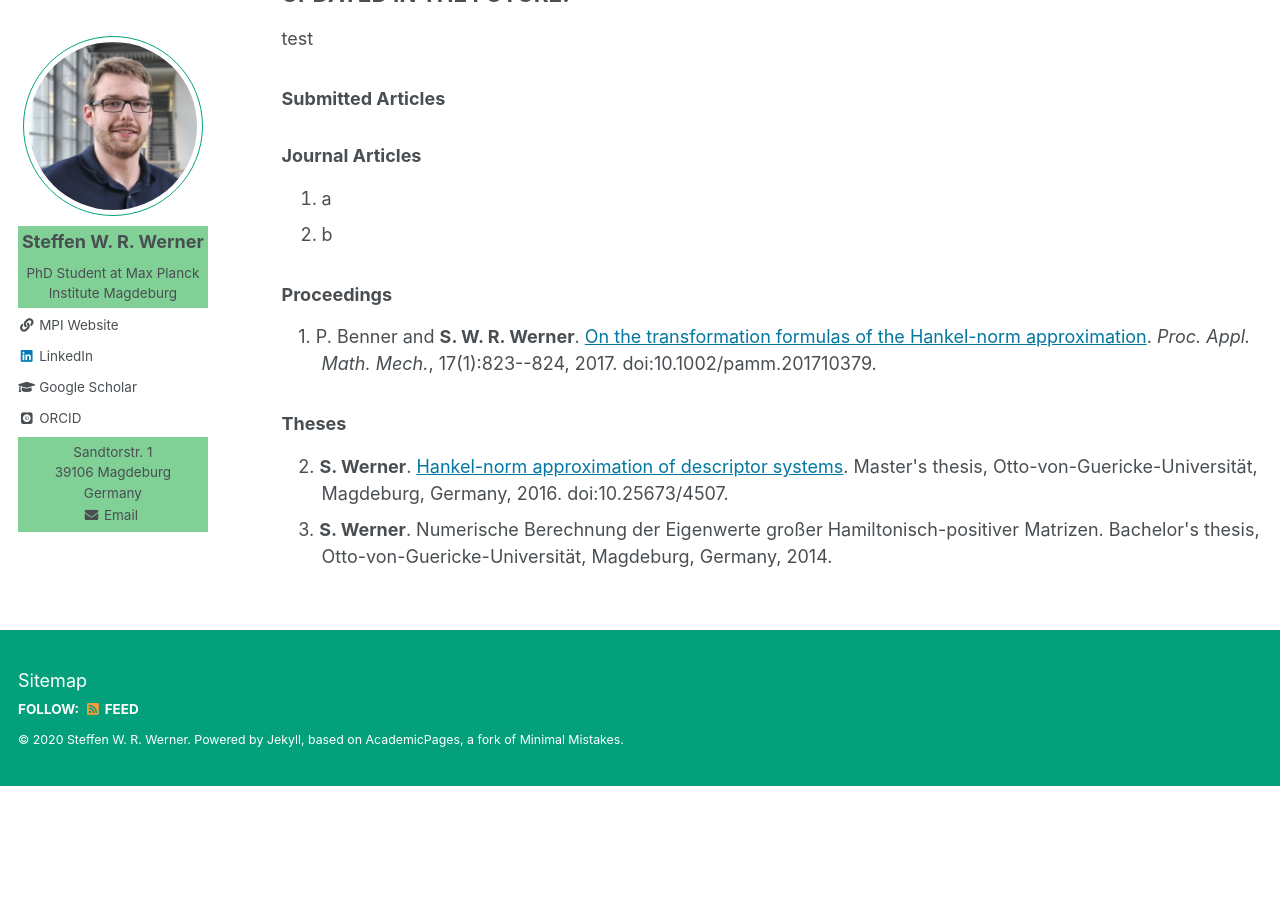
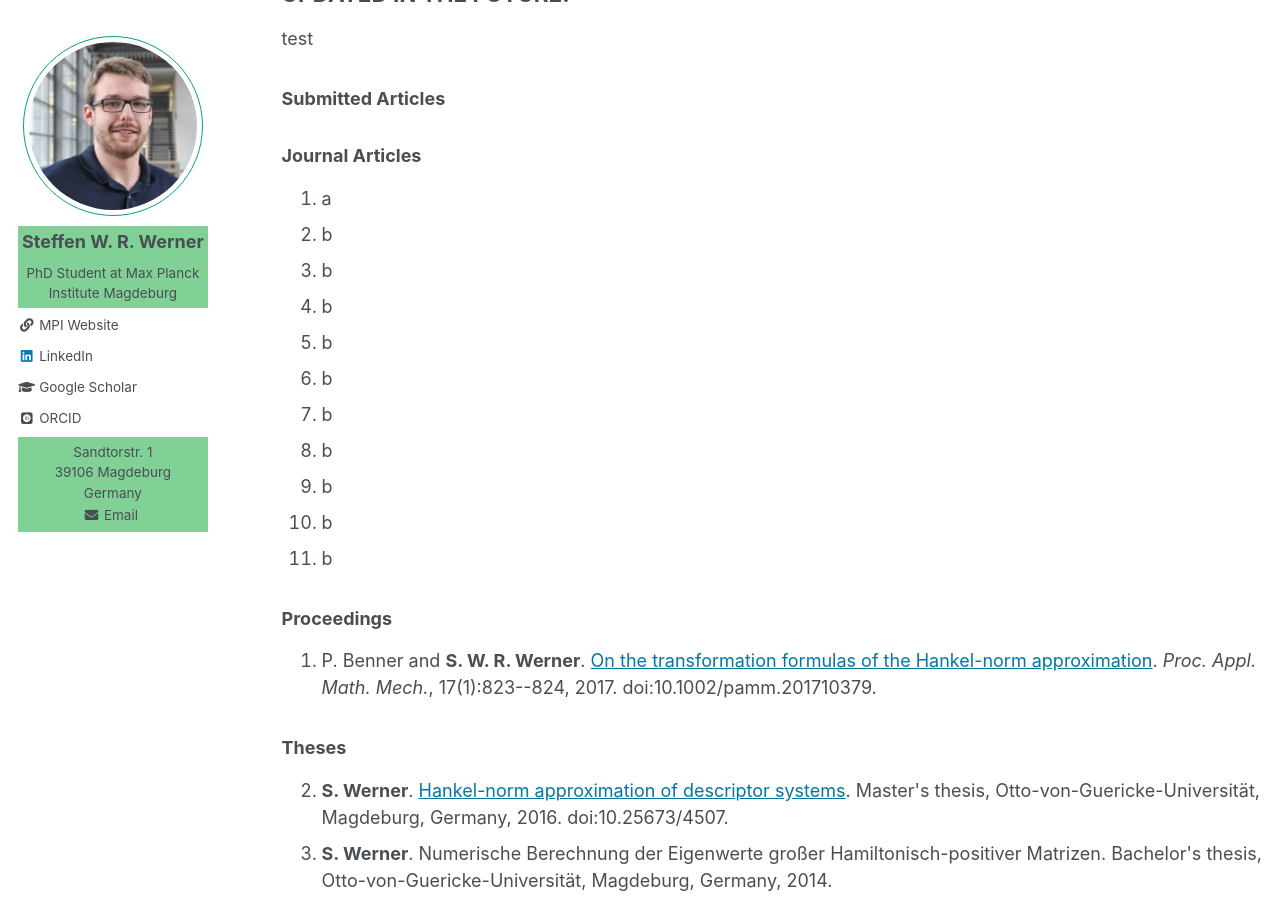
Before and after one commit to ninsteve/ninsteve.github.io, a Jekyll site: the page built from _pages/publications.md, in a window 1280 px wide and 900 px high, scrolled down 407 px. Built offline with Jekyll 4.4.1, drawn with Linux system fonts in a browser that asks for light colours; some web fonts are replaced; before the commit the page ends 1193 px from its top, so only the background shows below that.

Commit message:
Test how larger numbers behave.

```diff
--- a/_pages/publications.md
+++ b/_pages/publications.md
@@ -24,10 +24,19 @@ test
 <ol>
   <li>a</li>
   <li>b</li>
+  <li>b</li>
+  <li>b</li>
+  <li>b</li>
+  <li>b</li>
+  <li>b</li>
+  <li>b</li>
+  <li>b</li>
+  <li>b</li>
+  <li>b</li>
 </ol>
 
 ### <a name="proceedings"></a>Proceedings ###
-<ol class="start">
+<ol>
   <li>
     P. Benner and <strong>S. W. R. Werner</strong>. <a target="blank_"
     href="https://doi.org/10.1002/pamm.201710379">On the transformation formulas
@@ -37,7 +46,7 @@ test
 </ol>
 
 ### <a name="theses"></a>Theses ###
-<ol class="continue">
+<ol start="2">
   <li>
     <strong>S. Werner</strong>. <a target="blank_"
     href="https://doi.org/10.25673/4507">Hankel-norm approximation of descriptor
```
